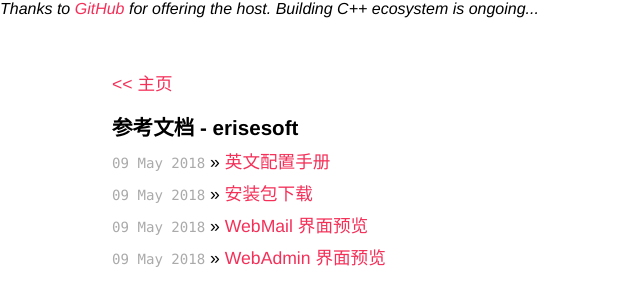
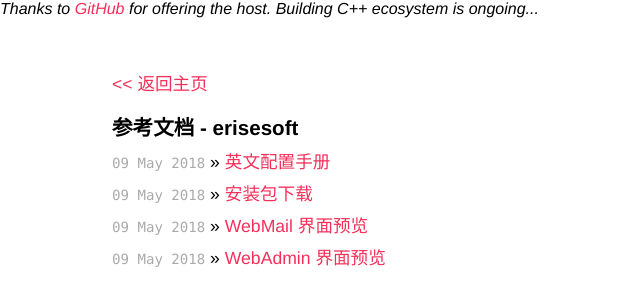
Before and after one commit to erisesoft/erisesoft.github.io, a Jekyll site: the page built from documents/index.html, in a window 1280 px wide. Shown: the top 306 px of the page, without its empty margins (0-640 px from the left). Built offline with Jekyll 4.4.1, drawn with Linux system fonts in a browser that asks for light colours.

Commit message:
Update index.html

```diff
--- a/documents/index.html
+++ b/documents/index.html
@@ -4,7 +4,7 @@ title: 参考文档
 ---
 
 <div id="home" width="100%">
-  <p align="left"><a href="/">&lt;&lt; 主页</a></p>
+  <p align="left"><a href="/">&lt;&lt; 返回主页</a></p>
   <h3>参考文档 - {{ site.name }}</h3>
   <hr>
   <ul class="posts">
```
